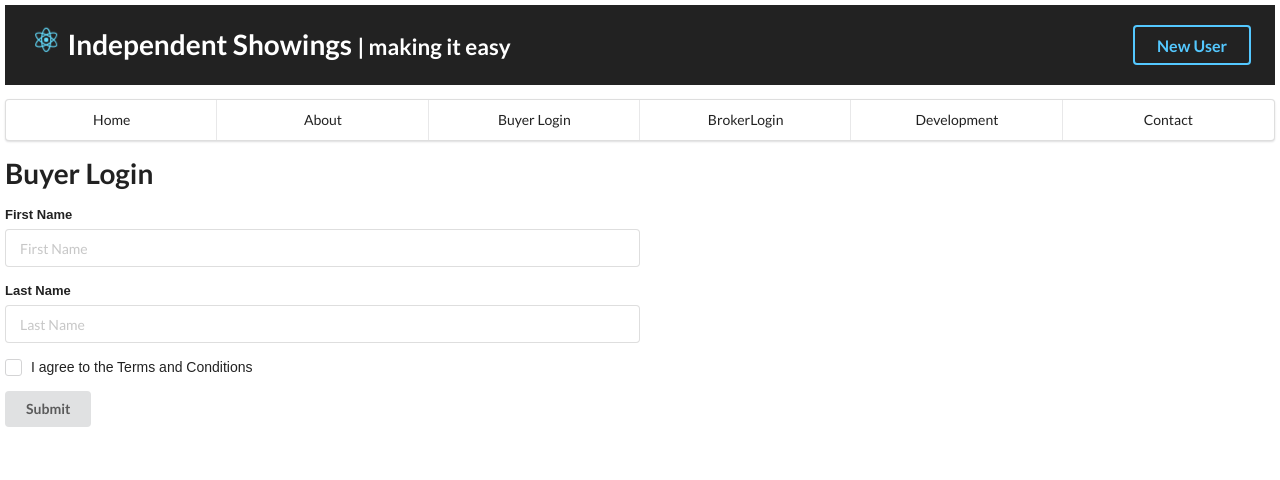
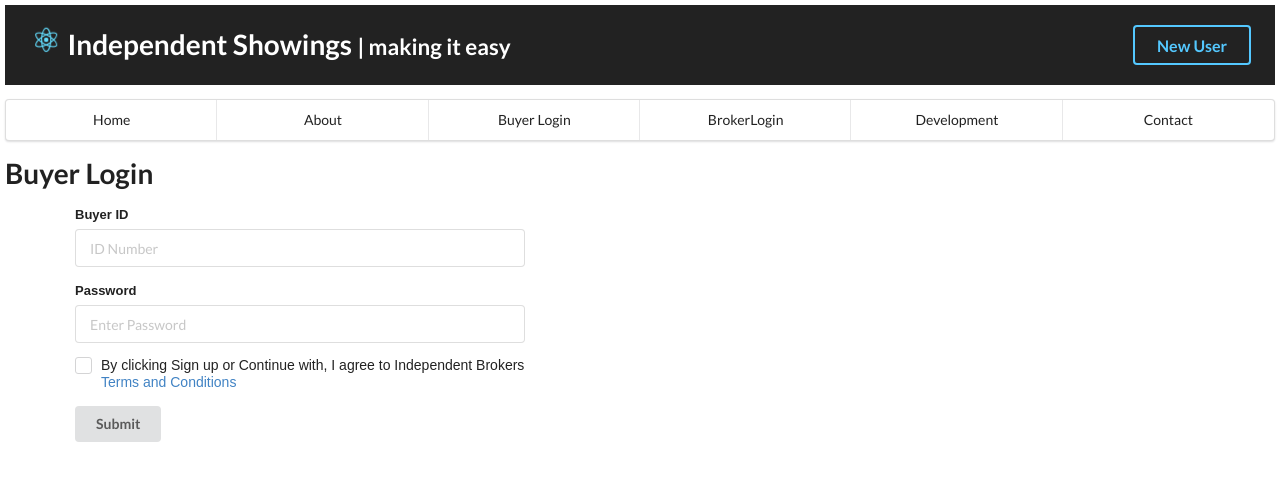
Before and after one commit to jperryman23/independent-showings-client, a React (Create React App) app: page /BuyerLogin in a window 1280 px wide. Shown: the top 480 px of the page. Built offline with nearby package versions, Linux system fonts and the light colour scheme.

Commit message:
styling of homepage

```diff
--- a/src/App.css
+++ b/src/App.css
@@ -22,3 +22,16 @@
   from { transform: rotate(0deg); }
   to { transform: rotate(360deg); }
 }
+
+
+.home-page.container {
+    background-image: url("/../../images/downtown.jpg");
+    background-size: cover;
+    height: 800px;
+}
+
+.contentBox {
+    margin-left: 5em;
+    /*border: 1px solid black;*/
+
+}
--- a/src/App.js
+++ b/src/App.js
@@ -33,7 +33,7 @@ class App extends Component {
             </div>
 
 
-            <div className="large ui inverted blue animated fade button" tabindex="0">
+            <div className="large ui inverted blue animated fade button" tabIndex="0">
                 <div className="visible content">New User</div>
                 <div className="hidden content"> Sign Up </div>
             </div>
--- a/src/components/BuyerLogin.js
+++ b/src/components/BuyerLogin.js
@@ -5,28 +5,30 @@ export default class BuyerLogin extends Component {
     render(){
         return(
 
-            <div>
-                {/* <div className="container"> */}
-
+            <div className="container">
                 <h1>Buyer Login</h1>
+                <div className="contentBox">
                 <form className="ui form">
-                    <div className="eight wide field">
-                        <label>First Name</label>
-                        <input type="text" name="first-name" placeholder="First Name" />
+                    <div className="six wide field">
+                        <label>Buyer ID</label>
+                        <input type="text" name="buyerID" placeholder="ID Number" />
                         </div>
-                        <div className="eight wide field">
-                            <label>Last Name</label>
-                            <input type="text" name="last-name" placeholder="Last Name" />
+                        <div className="six wide field">
+                            <label>Password</label>
+                            <input type="text" name="password" placeholder="Enter Password" />
                             </div>
-                            <div className="eight wide field">
+                            <div className="six wide field">
                                 <div className="ui checkbox">
-                                    <input type="checkbox" tabindex="0" className="hidden" />
-                                        <label>I agree to the Terms and Conditions</label>
+                                    <input type="checkbox" tabIndex="0" className="hidden" />
+                                        <label>By clicking Sign up or Continue with, I agree to Independent Brokers
+                                            <a className="" href="/terms-conditions" target="_blank"> Terms and Conditions</a>
+                                        </label>
                                     </div>
-                                </div>
+                            </div>
                                 <button className="ui button" type="submit">Submit</button>
                             </form>
-                    {/* </div> */}
+                        </div>
+
             </div>
         )
     }
--- a/src/components/Home.js
+++ b/src/components/Home.js
@@ -5,9 +5,9 @@ import '../App.css'
 export default class Home extends Component {
     render(){
         return(
-            <div className="container">
+            <div className="home-page container">
                 <h1>Home Page</h1>
-                <img className="ui fluid image" src="/../../images/downtown.jpg" />
+                {/* <img className="ui fluid image" src="/../../images/downtown.jpg" /> */}
 
             </div>
         )
```
